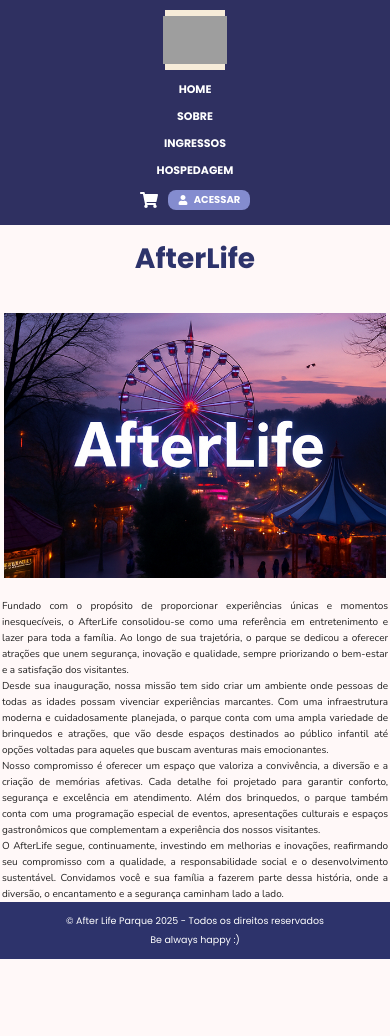
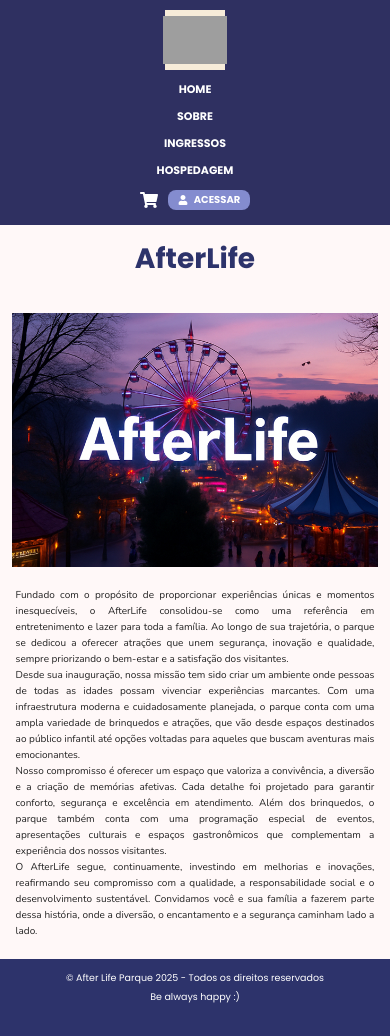
Before and after one commit to Enzo-Modena/Front-end-p1, a Next.js app: page /sobre in a window 390 px wide. Before the commit the page ends 959 px from the top, so only its background shows below. Built offline with nearby package versions, Linux system fonts and the light colour scheme; grey boxes are pictures that could not be loaded.

Commit message:
Ajuste no css do sobre

```diff
--- a/src/app/sobre/page.module.css
+++ b/src/app/sobre/page.module.css
@@ -15,6 +15,9 @@
     text-align: justify;
     width: 770px;
     line-height: 2rem;
+}
+p:last-of-type {
+  margin-bottom: 2rem;
 }
 /* Responsividade para Tablet */
 @media (max-width: 768px){
@@ -49,13 +52,13 @@
     text-align: center;
   }
   .imagem {
-    width: 98% !important;
+    width: 94% !important;
     height: auto !important;
     display: block;
     margin: 2rem auto;
   }
   .texto {
-    width: 99%;
+    width: 92%;
     font-size: 1rem;
     line-height: 1.6rem;
     text-align: justify;
```
